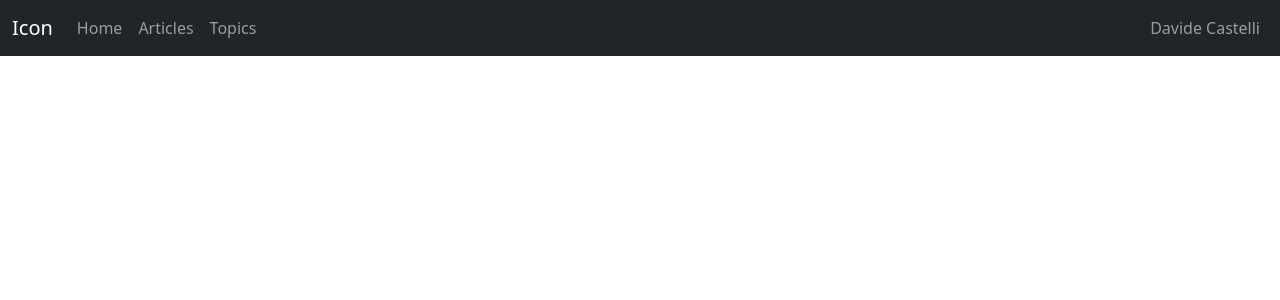
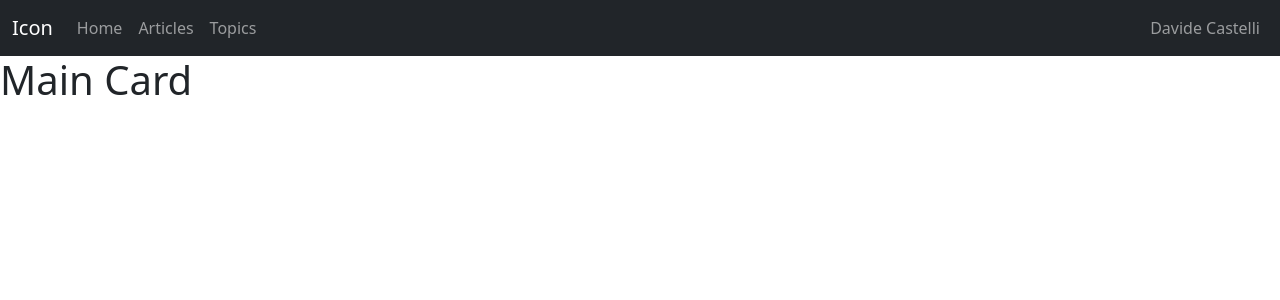
Before and after one commit to Castelli87/nc-news, a React (Vite) app: page /articles/1 in a window 1280 px wide. Shown: the top 300 px of the page. Built offline with nearby package versions, Linux system fonts and the light colour scheme.

Commit message:
Done the ticket 4

```diff
--- a/src/App.jsx
+++ b/src/App.jsx
@@ -17,7 +17,7 @@ function App() {
         <Routes>
           <Route path='/' element={<Home/>}></Route>
           <Route path='/articles' element={<ArticlesList />}></Route>
-          <Route path="/Article" element={<ArticleMainCard />}></Route>
+          <Route path="/articles/:article_id" element={<ArticleMainCard />}></Route>
         </Routes>
       </>
     </BrowserRouter>
--- a/src/Components/ArticleCard.jsx
+++ b/src/Components/ArticleCard.jsx
@@ -13,7 +13,7 @@ function ArticleCard({article}){
         <h3>{article.topic}</h3>
         <p>Author: {article.author}</p>
         <p>Created: {article.created_at}</p>
-        <Link to='/Article'>Read Me</Link>
+        <Link to={`/articles/:${article.articles_id}`}>Read Me</Link>
 
       </div>
 
```
